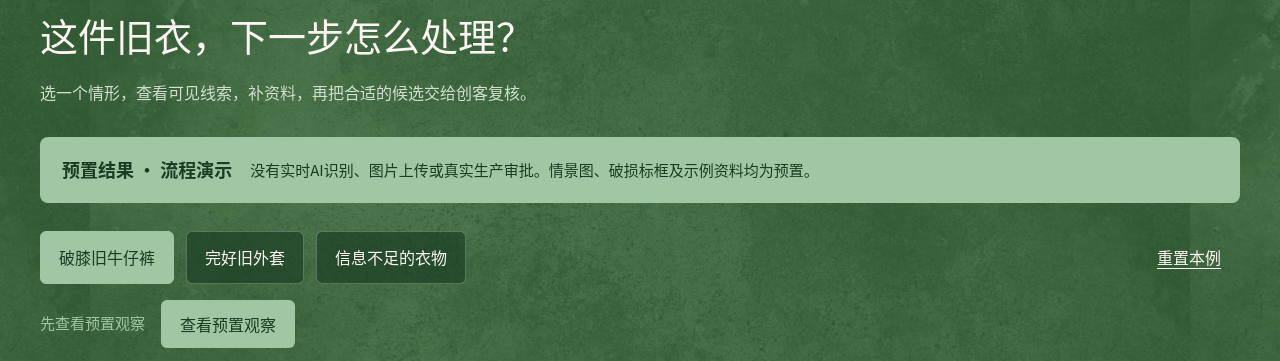
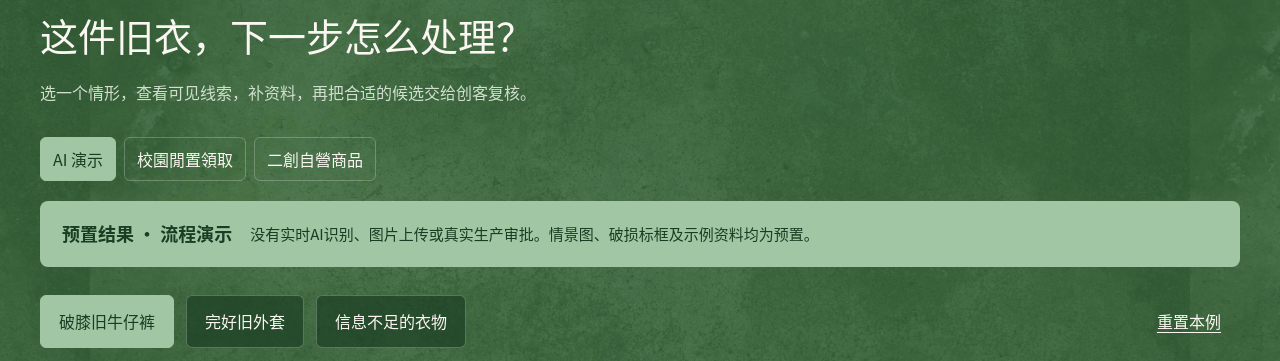
Before and after one commit to chenyufeng0127-cell/ecocraft-classroom-demo-20261122, a plain HTML site: page studio.html in a window 1280 px wide. Shown: the part 3220-3581 px from the top of the page. Drawn offline with Linux system fonts and the light colour scheme.

Commit message:
Link the AI demo to pickup and shop

```diff
--- a/ai-style.css
+++ b/ai-style.css
@@ -23,3 +23,33 @@
   .ai-demo-notice { padding: 12px 16px; margin-bottom: 16px; }
   .ai-current-step { margin: 12px 0; }
 }
+
+.demo-entrances {
+  display: flex;
+  flex-wrap: wrap;
+  gap: 8px;
+  margin: 0 0 20px;
+}
+.demo-entrances a {
+  display: inline-flex;
+  align-items: center;
+  min-height: 44px;
+  padding: 0 12px;
+  border: 1px solid var(--line);
+  border-radius: 6px;
+  color: var(--paper);
+  text-decoration: none;
+}
+.demo-entrances a[aria-current="location"] {
+  background: var(--sage);
+  border-color: var(--sage);
+  color: var(--deep);
+}
+.demo-entrances a:hover {
+  text-decoration: underline;
+  text-underline-offset: 4px;
+}
+.demo-entrances a:focus-visible {
+  outline: 2px solid var(--paper);
+  outline-offset: 2px;
+}
--- a/studio.html
+++ b/studio.html
@@ -1,6 +1,6 @@
 <!doctype html>
 <html lang="zh-Hans">
-<head><meta charset="utf-8"><meta name="viewport" content="width=device-width, initial-scale=1"><meta name="theme-color" content="#244f2c"><title>EcoCraft · 闲置的下一种可能</title><link rel="stylesheet" href="style.css?v=shop-r6"><link rel="stylesheet" href="ai-style.css?v=shop-r6"></head>
+<head><meta charset="utf-8"><meta name="viewport" content="width=device-width, initial-scale=1"><meta name="theme-color" content="#244f2c"><title>EcoCraft · 闲置的下一种可能</title><link rel="stylesheet" href="style.css?v=shop-r6"><link rel="stylesheet" href="ai-style.css?v=shop-r6-nav1"></head>
 <body>
 <a class="skip" href="#works">跳到作品</a>
 <header class="top"><a class="brand" href="#home">EcoCraft<span>校园循环设计</span></a><div class="top-actions"><a class="text-button" href="./">逛自营商店</a><span class="tag">概念展厅 · 尚未打样</span><button id="present" class="text-button" aria-pressed="false">演示模式</button></div></header>
@@ -20,6 +20,11 @@
 </section>
 <section class="section ai-demo" id="ai-demo">
  <div class="section-heading"><p class="eyebrow">AI辅助检查与创客模板</p><h2>这件旧衣，下一步怎么处理？</h2><p>选一个情形，查看可见线索，补资料，再把合适的候选交给创客复核。</p></div>
+ <nav class="demo-entrances" aria-label="EcoCraft 演示入口">
+  <a href="#ai-demo" aria-current="location">AI 演示</a>
+  <a href="reuse.html">校園閒置領取</a>
+  <a href="index.html#shop">二創自營商品</a>
+ </nav>
  <div class="ai-demo-notice"><strong>预置结果 · 流程演示</strong><span>没有实时AI识别、图片上传或真实生产审批。情景图、破损标框及示例资料均为预置。</span></div>
  <div class="ai-scene-buttons" role="group" aria-label="选择AI演示情形"><button data-ai-scene="jeans">破膝旧牛仔裤</button><button data-ai-scene="jacket">完好旧外套</button><button data-ai-scene="unknown">信息不足的衣物</button><button id="ai-reset" class="ai-reset">重置本例</button></div>
  <div class="ai-current-step"><p class="ai-step-state" id="ai-step-state" aria-live="polite"></p><button id="ai-observe" class="button primary">查看预置观察</button></div>
```
